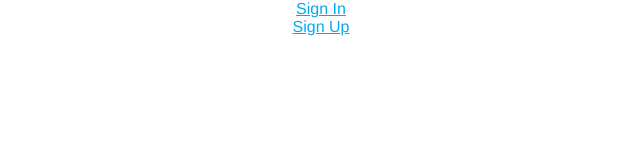
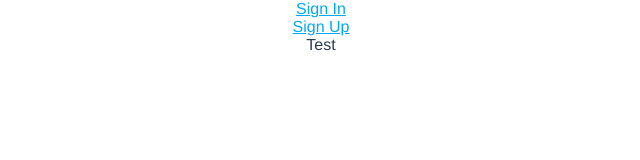
Before and after one commit to anime-skip/web, a Vue app: page / in a window 1280 px wide. Shown: the top 160 px of the page, without its empty margins (319-959 px from the left). Built offline with nearby package versions, Linux system fonts and the light colour scheme.

Commit message:
Added test script

```diff
--- a/src/pages/Landing.vue
+++ b/src/pages/Landing.vue
@@ -2,6 +2,7 @@
   <div class="landing">
     <router-link to="/sign-in">Sign In</router-link>
     <router-link to="/sign-up">Sign Up</router-link>
+    <p>Test</p>
   </div>
 </template>
 
--- a/tslint.json
+++ b/tslint.json
@@ -1,5 +1,5 @@
 {
-  "defaultSeverity": "warning",
+  "defaultSeverity": "error",
   "extends": [
     "tslint:recommended"
   ],
```
Also changed, not shown: package.json (+4 -4 lines).
